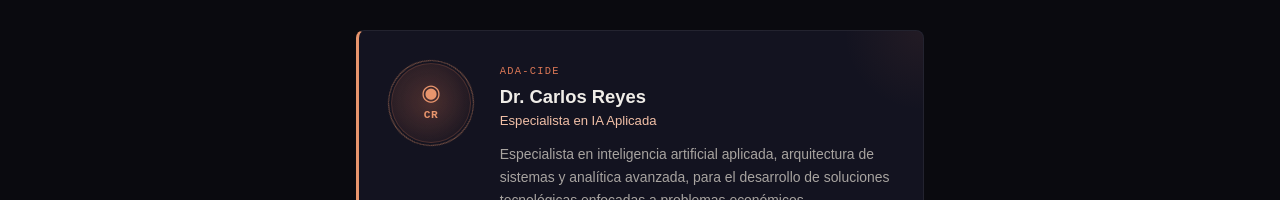
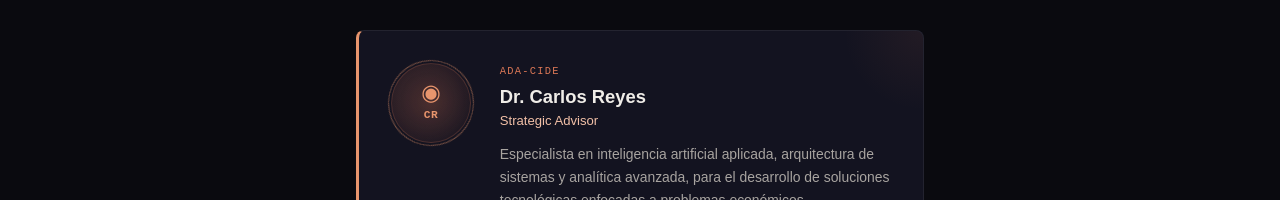
Before and after one commit to MAYIA-IA/claudeimpactLanding, a React (Vite) app in the folder frontend/: page / in a window 1280 px wide. Shown: the part 1905-2105 px from the top of the page. Built offline with nearby package versions, Linux system fonts and the light colour scheme.

Commit message:
Se agrega 'Strategic Advisor'

```diff
--- a/frontend/src/Components/TeamSection.tsx
+++ b/frontend/src/Components/TeamSection.tsx
@@ -58,7 +58,7 @@ const TEAM: TeamMember[] = [
   },
   {
     name: 'Dr. Carlos Reyes',
-    role: 'Especialista en IA Aplicada',
+    role: 'Strategic Advisor',
     school: 'ADA-CIDE',
     initials: 'CR',
     color: '#E8956D',
```
